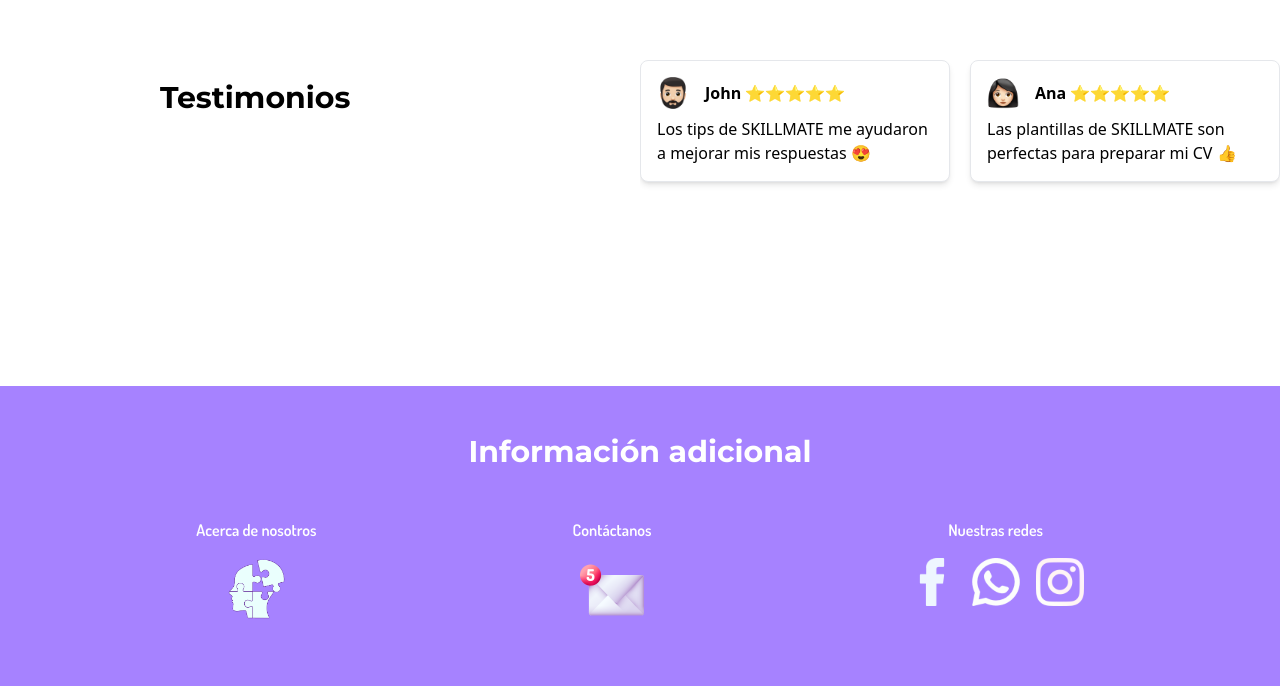
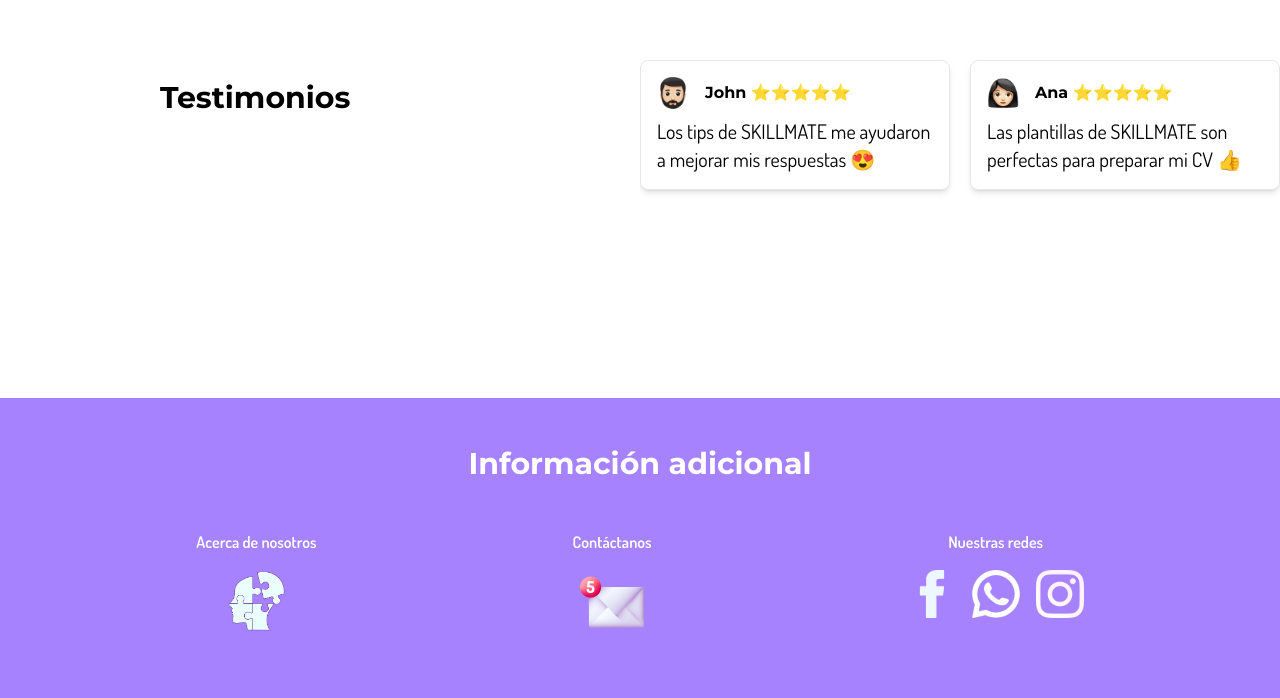
Before and after one commit to MAKAIABootcamp/project-equipo2-front-8, a React (Vite) app: page / in a window 1280 px wide. Shown: the part 1392-2090 px from the top of the page. Built offline with nearby package versions, Linux system fonts and the light colour scheme; no server answers; the database is empty; sample sign-in values are in the browser's storage.

Commit message:
Actualizando Home y Footer

```diff
--- a/src/components/Footer/Footer.jsx
+++ b/src/components/Footer/Footer.jsx
@@ -25,9 +25,15 @@ const Footer = () => {
         <div className="flex flex-col items-center">
           <span className="font-dosis font-semibold text-white mb-4">Nuestras redes</span>
           <div className="flex space-x-4 mb-4">
-            <img src={logoFacebook} alt="Facebook" className="h-12" />
-            <img src={logoWhatsapp} alt="Whatsapp" className="h-12" />
-            <img src={logoInstagram} alt="Instagram" className="h-12" />
+            <a href="https://www.facebook.com" target="_blank" rel="noopener noreferrer">
+              <img src={logoFacebook} alt="Facebook" className="h-12" />
+            </a>
+            <a href="https://www.whatsapp.com" target="_blank" rel="noopener noreferrer">
+              <img src={logoWhatsapp} alt="Whatsapp" className="h-12" />
+            </a>
+            <a href="https://www.instagram.com" target="_blank" rel="noopener noreferrer">
+              <img src={logoInstagram} alt="Instagram" className="h-12" />
+            </a>
           </div>
         </div>
       </div>
--- a/src/pages/Home/Home.jsx
+++ b/src/pages/Home/Home.jsx
@@ -34,36 +34,36 @@ const TestimoniosCarrusel = () => {
         <div className="testimonio p-4 bg-white border rounded-lg shadow-md flex flex-col justify-center items-start space-y-2">
           <div className="flex items-center space-x-4">
             <img src={userIconWoman} alt="Ícono persona" className="w-8 h-8" />
-            <p className="font-bold">Emily ⭐⭐⭐⭐⭐</p>
+            <p className="font-bold font-montserrat">Emily ⭐⭐⭐⭐⭐</p>
           </div>
-          <p className="mt-2">El simulador de entrevistas me permitió corregir mis errores antes de la cita ❤️</p>
+          <p className="mt-2 font-dosis text-xl">El simulador de entrevistas me permitió corregir mis errores antes de la cita ❤️</p>
         </div>
       </SwiperSlide>
       <SwiperSlide>
         <div className="testimonio p-4 bg-white border rounded-lg shadow-md flex flex-col justify-center items-start space-y-2">
           <div className="flex items-center space-x-4">
             <img src={userIconMan} alt="Ícono persona" className="w-8 h-8" />
-            <p className="font-bold">John ⭐⭐⭐⭐⭐</p>
+            <p className="font-bold font-montserrat">John ⭐⭐⭐⭐⭐</p>
           </div>
-          <p className="mt-2">Los tips de SKILLMATE me ayudaron a mejorar mis respuestas 😍</p>
+          <p className="mt-2 font-dosis text-xl">Los tips de SKILLMATE me ayudaron a mejorar mis respuestas 😍</p>
         </div>
       </SwiperSlide>
       <SwiperSlide>
         <div className="testimonio p-4 bg-white border rounded-lg shadow-md flex flex-col justify-center items-start space-y-2">
           <div className="flex items-center space-x-4">
             <img src={userIconWoman} alt="Ícono persona" className="w-8 h-8" />
-            <p className="font-bold">Ana ⭐⭐⭐⭐⭐</p>
+            <p className="font-bold font-montserrat">Ana ⭐⭐⭐⭐⭐</p>
           </div>
-          <p className="mt-2">Las plantillas de SKILLMATE son perfectas para preparar mi CV 👍</p>
+          <p className="mt-2 font-dosis text-xl">Las plantillas de SKILLMATE son perfectas para preparar mi CV 👍</p>
         </div>
       </SwiperSlide>
       <SwiperSlide>
         <div className="testimonio p-4 bg-white border rounded-lg shadow-md flex flex-col justify-center items-start space-y-2">
           <div className="flex items-center space-x-4">
             <img src={userIconMan} alt="Ícono persona" className="w-8 h-8" />
-            <p className="font-bold">Carlos ⭐⭐⭐⭐⭐</p>
+            <p className="font-bold font-montserrat">Carlos ⭐⭐⭐⭐⭐</p>
           </div>
-          <p className="mt-2">Me siento más preparado para enfrentar entrevistas laborales 😁</p>
+          <p className="mt-2 font-dosis text-xl">Me siento más preparado para enfrentar entrevistas laborales 😁</p>
         </div>
       </SwiperSlide>
     </Swiper>
```
